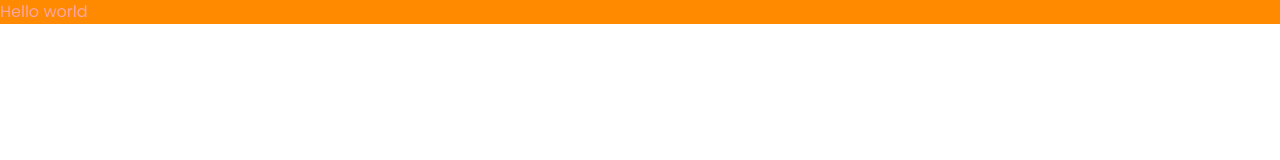
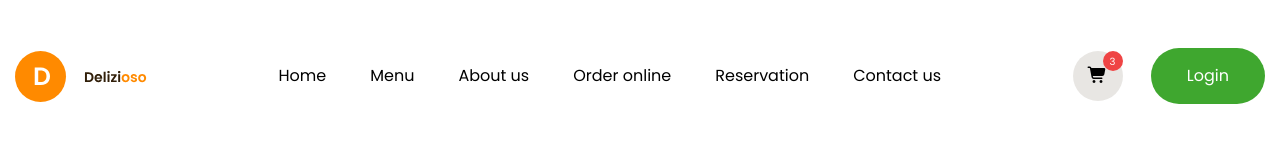
Before and after one commit to Azamatmasharipov707/Delizioso, a website: page src/index.html in a window 1280 px wide. Drawn offline with Linux system fonts and the light colour scheme.

Commit message:
nav done

```diff
--- a/src/index.html
+++ b/src/index.html
@@ -5,9 +5,43 @@
     <meta name="viewport" content="width=device-width, initial-scale=1.0">
     <link rel="stylesheet" href="css/output.css">
     <link rel="stylesheet" href="css/fonts.css">
+    <link rel="stylesheet" href="https://cdnjs.cloudflare.com/ajax/libs/font-awesome/7.0.1/css/all.min.css" integrity="sha512-2SwdPD6INVrV/lHTZbO2nodKhrnDdJK9/kg2XD1r9uGqPo1cUbujc+IYdlYdEErWNu69gVcYgdxlmVmzTWnetw==" crossorigin="anonymous" referrerpolicy="no-referrer" />
     <title>Document</title>
 </head>
 <body>
-    <h1 class="text-red-300 bg-primery">Hello world</h1>
+    <header>
+        <nav class="container flex justify-between items-center py-12">
+            <a href="#!">
+                <img src="image/logo.svg" alt="">
+            </a>
+            <ul class="flex gap-x-11">
+                <li>
+                    <a href="#!" class="hover:text-primery">Home</a>
+                </li>
+                <li>
+                    <a href="#!" class="hover:text-primery">Menu</a>
+                </li>
+                <li>
+                    <a href="#!" class="hover:text-primery">About us</a>
+                </li>
+                <li>
+                    <a href="#!" class="hover:text-primery">Order online</a>
+                </li>
+                <li>
+                    <a href="#!" class="hover:text-primery">Reservation</a>
+                </li>
+                <li>
+                    <a href="#!" class="hover:text-primery">Contact us</a>
+                </li>
+            </ul>
+            <div>
+                <button class="w-[50px] h-[50px] bg-[#d0ccc77e] rounded-full relative">
+                    <i class="fa-solid fa-cart-shopping"></i>
+                    <span class="w-5 h-5 bg-red-500 rounded-full absolute text-[10px] text-white flex justify-center items-center top-0 right-0">3</span>
+                </button>
+                <button class="bg-secondary text-white py-4 px-9 rounded-full ml-6">Login</button>
+            </div>
+        </nav>
+    </header>
 </body>
 </html>
--- a/tailwind.config.js
+++ b/tailwind.config.js
@@ -9,6 +9,11 @@
         thirdstage: '#311F09'
       }
     },
+    container: {
+      center: true,
+      padding: '15px',
+      sm: '1130px'
+    }
   },
   plugins: [],
 }
```
Also changed, not shown: src/css/output.css, src/image/logo.svg (added).
